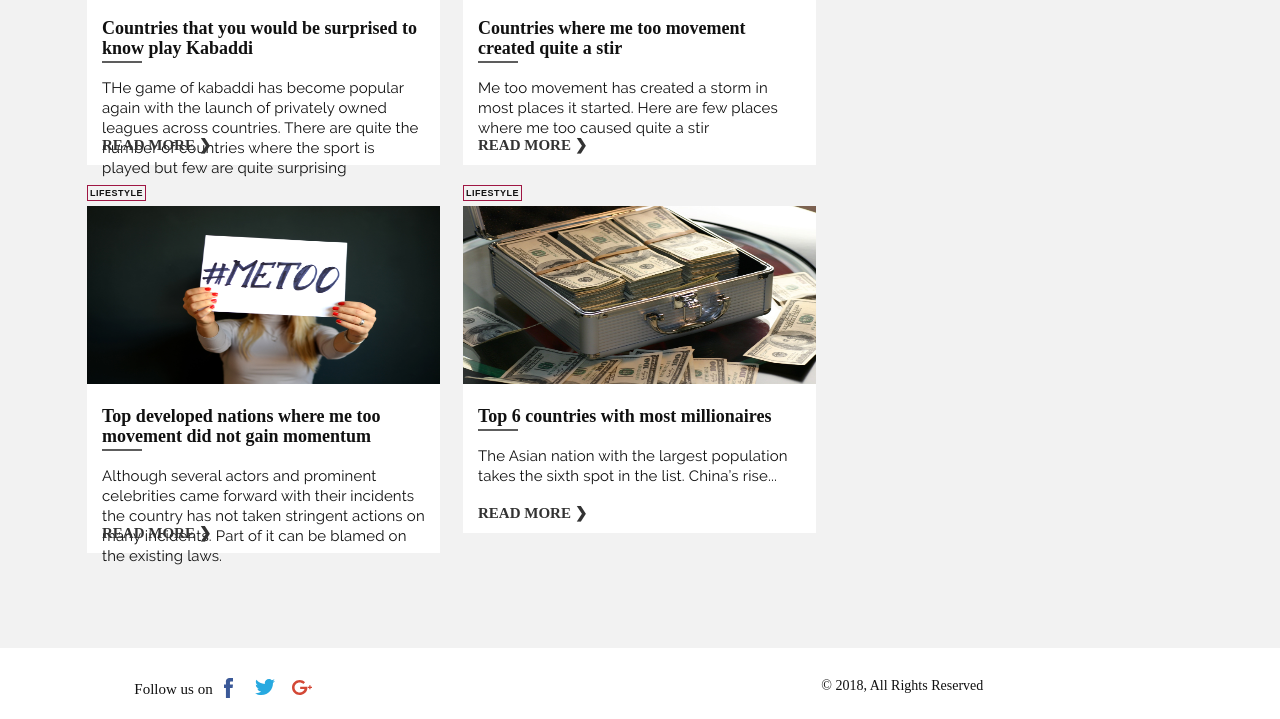
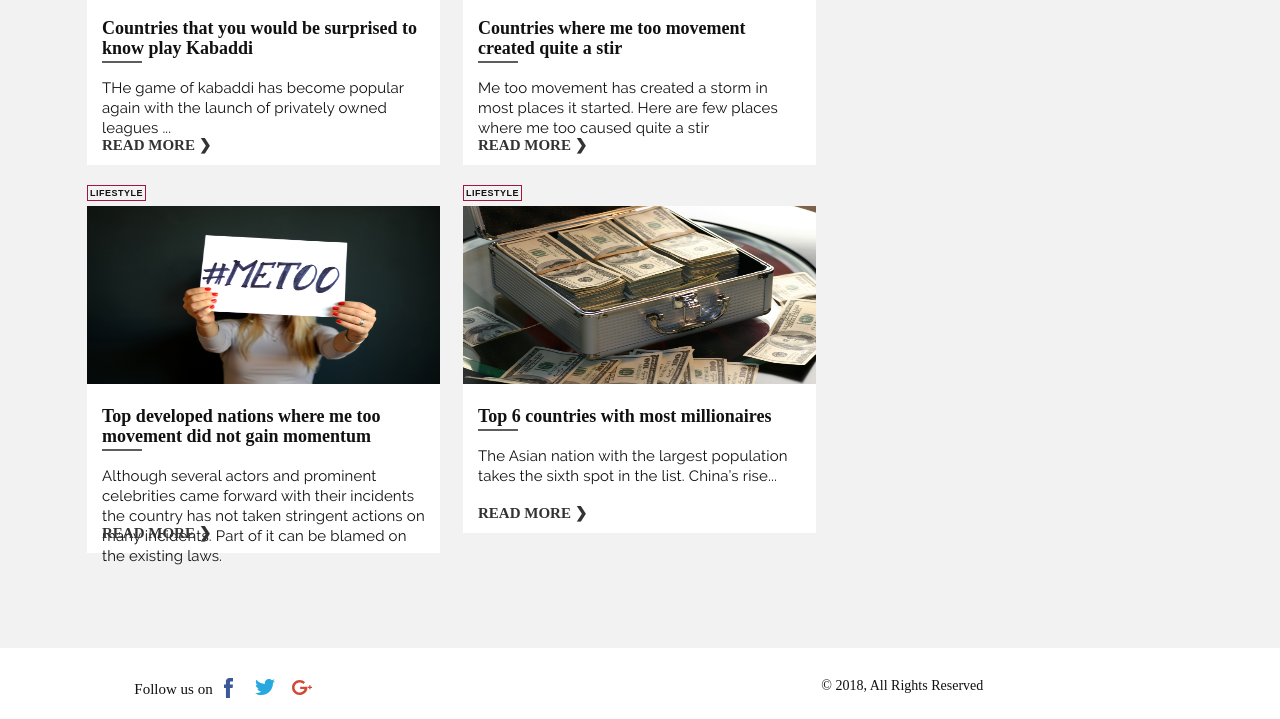
Before and after one commit to sherlifelix/blog, a Jekyll site: the page built from index.html, in a window 1280 px wide and 900 px high, scrolled down 3091 px, cut to the strip 181-900 px from the top of the window. Built offline with Jekyll 4.4.1, drawn with Linux system fonts in a browser that asks for light colours.

Commit message:
Update 2018-10-31-countries-that-you-would-be-surprised-to-know-play-kabaddi.md

```diff
--- a/_posts/2018-10-31-countries-that-you-would-be-surprised-to-know-play-kabaddi.md
+++ b/_posts/2018-10-31-countries-that-you-would-be-surprised-to-know-play-kabaddi.md
@@ -8,8 +8,7 @@ title: Countries that you would be surprised to know play Kabaddi
 blog_category: LifeStyle
 description: >-
   THe game of kabaddi has become popular again with the launch of privately
-  owned leagues across countries. There are quite the number of countries where
-  the sport is played but few are quite surprising
+  owned leagues ...
 ---
 - Argentina:
 
```
